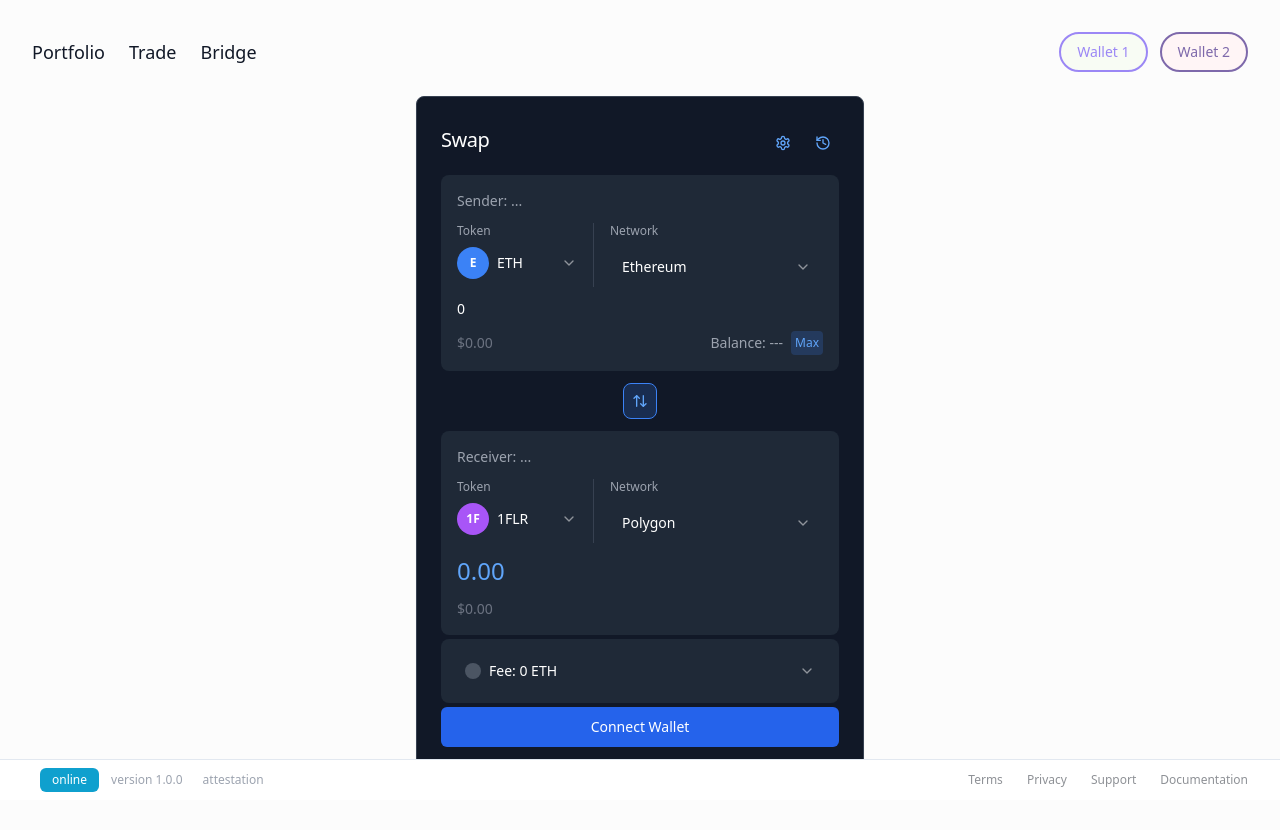
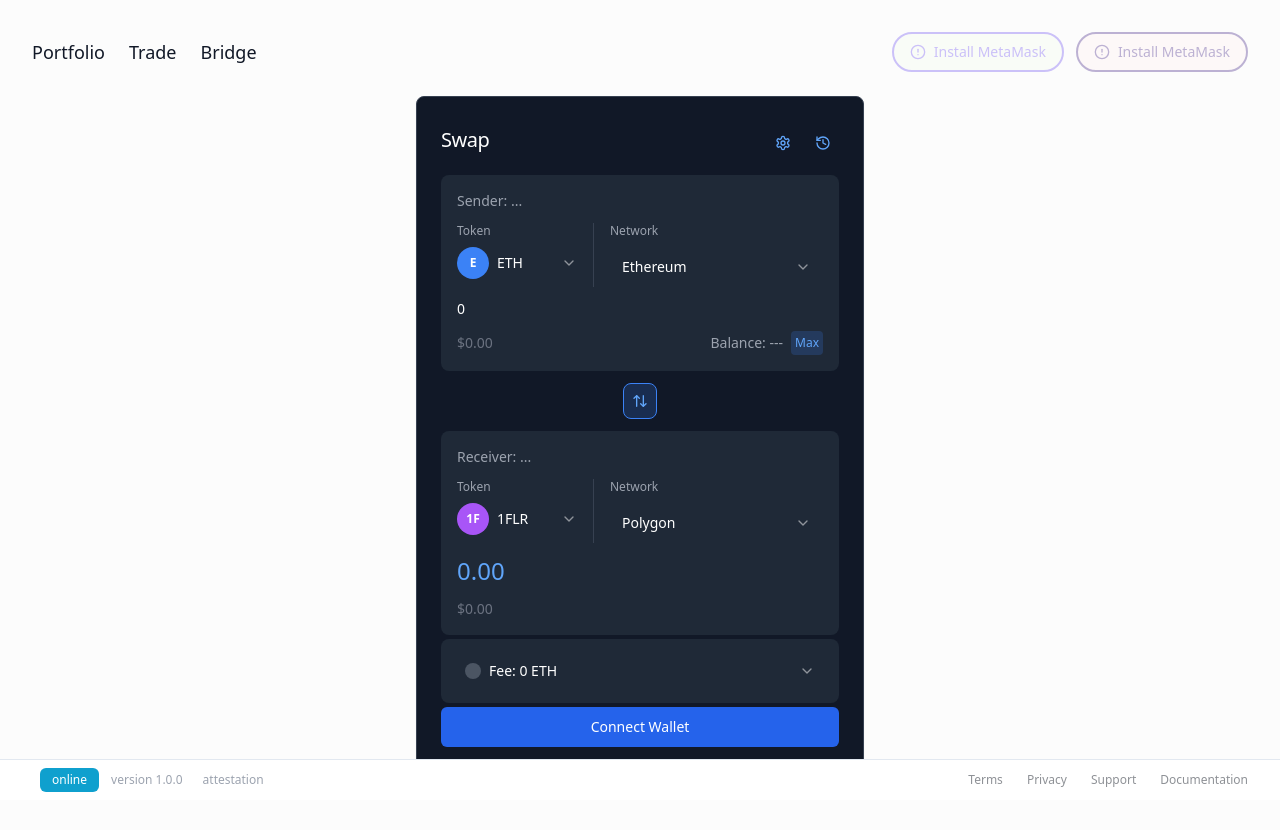
Before and after one commit to aspensprotocol/tradeglance-ui, a React (Vite) app: page /bridge in a window 1280 px wide. Shown: the top 830 px of the page. Built offline with nearby package versions, Linux system fonts and the light colour scheme.

Commit message:
Add MetaMask Connection to Wallet Buttons

```diff
--- a/src/components/TradeForm.tsx
+++ b/src/components/TradeForm.tsx
@@ -3,6 +3,7 @@ import { useState } from "react";
 import { cn } from "@/lib/utils";
 import { Info } from "lucide-react";
 import { Slider } from "@/components/ui/slider";
+import WalletButton from "@/components/WalletButton";
 
 interface TradeFormProps {
   selectedPair: string;
@@ -166,9 +167,9 @@ const TradeForm = ({ selectedPair }: TradeFormProps) => {
         </div>
 
         {/* Wallet Button */}
-        <button className="w-full py-3 px-4 rounded-lg bg-[#00b8a9] text-white font-medium transition-colors hover:bg-[#00a695]">
-          Wallet Not Connected
-        </button>
+        <div className="w-full">
+          <WalletButton walletNumber={1} className="w-full" />
+        </div>
       </div>
     </div>
   );
--- /dev/null
+++ b/src/components/WalletButton.tsx
@@ -0,0 +1,68 @@
+import { Button } from "@/components/ui/button";
+import { useMetaMask } from "@/hooks/useMetaMask";
+import { Wallet, AlertCircle } from "lucide-react";
+import { cn } from "@/lib/utils";
+
+interface WalletButtonProps {
+  walletNumber: 1 | 2;
+  className?: string;
+}
+
+const WalletButton = ({ walletNumber, className }: WalletButtonProps) => {
+  const { isConnected, account, isInstalled, isConnecting, error, connect, disconnect, formatAddress } = useMetaMask();
+
+  const handleClick = () => {
+    if (isConnected) {
+      disconnect();
+    } else {
+      connect();
+    }
+  };
+
+  const getButtonText = () => {
+    if (isConnecting) return "Connecting...";
+    if (isConnected && account) return formatAddress(account);
+    if (!isInstalled) return "Install MetaMask";
+    return `Wallet ${walletNumber}`;
+  };
+
+  const getButtonColor = () => {
+    if (walletNumber === 1) {
+      return "border-2 border-[#9b87f5] text-[#9b87f5] hover:bg-[#9b87f5] hover:text-white bg-[#f8fcf4]";
+    } else {
+      return "border-2 border-[#7E69AB] text-[#7E69AB] hover:bg-[#7E69AB] hover:text-white bg-[#fff5f6]";
+    }
+  };
+
+  return (
+    <div className="relative">
+      <Button
+        variant="outline"
+        onClick={handleClick}
+        disabled={isConnecting || !isInstalled}
+        className={cn(
+          "rounded-full flex items-center gap-2",
+          getButtonColor(),
+          isConnected && "bg-green-50 border-green-500 text-green-700 hover:bg-green-500 hover:text-white",
+          !isInstalled && "opacity-50 cursor-not-allowed",
+          className
+        )}
+      >
+        {!isInstalled ? (
+          <AlertCircle className="w-4 h-4" />
+        ) : (
+          <Wallet className="w-4 h-4" />
+        )}
+        {getButtonText()}
+      </Button>
+
+      {error && (
+        <div className="absolute top-full left-0 mt-1 p-2 bg-red-100 border border-red-300 rounded text-xs text-red-700 whitespace-nowrap z-10">
+          {error}
+        </div>
+      )}
+    </div>
+  );
+};
+
+export default WalletButton;
--- /dev/null
+++ b/src/hooks/useMetaMask.ts
@@ -0,0 +1,133 @@
+import { useState, useEffect } from 'react';
+
+interface MetaMaskState {
+  isConnected: boolean;
+  account: string | null;
+  isInstalled: boolean;
+  isConnecting: boolean;
+  error: string | null;
+}
+
+declare global {
+  interface Window {
+    ethereum?: {
+      isMetaMask?: boolean;
+      request: (args: { method: string; params?: any[] }) => Promise<any>;
+      on: (event: string, callback: (accounts: string[]) => void) => void;
+      removeListener: (event: string, callback: (accounts: string[]) => void) => void;
+    };
+  }
+}
+
+export const useMetaMask = () => {
+  const [state, setState] = useState<MetaMaskState>({
+    isConnected: false,
+    account: null,
+    isInstalled: false,
+    isConnecting: false,
+    error: null,
+  });
+
+  useEffect(() => {
+    const checkMetaMask = () => {
+      const isInstalled = typeof window.ethereum !== 'undefined' && window.ethereum.isMetaMask;
+      setState(prev => ({ ...prev, isInstalled }));
+    };
+
+    checkMetaMask();
+
+    const handleAccountsChanged = (accounts: string[]) => {
+      if (accounts.length === 0) {
+        setState(prev => ({
+          ...prev,
+          isConnected: false,
+          account: null,
+          error: null,
+        }));
+      } else {
+        setState(prev => ({
+          ...prev,
+          isConnected: true,
+          account: accounts[0],
+          error: null,
+        }));
+      }
+    };
+
+    if (window.ethereum) {
+      window.ethereum.on('accountsChanged', handleAccountsChanged);
+
+      // Check if already connected
+      window.ethereum.request({ method: 'eth_accounts' })
+        .then((accounts: string[]) => {
+          if (accounts.length > 0) {
+            setState(prev => ({
+              ...prev,
+              isConnected: true,
+              account: accounts[0],
+            }));
+          }
+        })
+        .catch((error) => {
+          console.error('Error checking accounts:', error);
+        });
+    }
+
+    return () => {
+      if (window.ethereum) {
+        window.ethereum.removeListener('accountsChanged', handleAccountsChanged);
+      }
+    };
+  }, []);
+
+  const connect = async () => {
+    if (!state.isInstalled) {
+      setState(prev => ({ ...prev, error: 'MetaMask is not installed' }));
+      return;
+    }
+
+    setState(prev => ({ ...prev, isConnecting: true, error: null }));
+
+    try {
+      const accounts = await window.ethereum!.request({
+        method: 'eth_requestAccounts',
+      });
+
+      if (accounts.length > 0) {
+        setState(prev => ({
+          ...prev,
+          isConnected: true,
+          account: accounts[0],
+          isConnecting: false,
+          error: null,
+        }));
+      }
+    } catch (error: any) {
+      setState(prev => ({
+        ...prev,
+        isConnecting: false,
+        error: error.message || 'Failed to connect to MetaMask',
+      }));
+    }
+  };
+
+  const disconnect = () => {
+    setState(prev => ({
+      ...prev,
+      isConnected: false,
+      account: null,
+      error: null,
+    }));
+  };
+
+  const formatAddress = (address: string) => {
+    return `${address.slice(0, 6)}...${address.slice(-4)}`;
+  };
+
+  return {
+    ...state,
+    connect,
+    disconnect,
+    formatAddress,
+  };
+};
--- a/src/pages/Bridge.tsx
+++ b/src/pages/Bridge.tsx
@@ -1,11 +1,12 @@
 import { Card, CardContent, CardHeader, CardTitle } from "@/components/ui/card";
-import { Button } from "@/components/ui/button";
 import { Input } from "@/components/ui/input";
 import { Select, SelectContent, SelectItem, SelectTrigger, SelectValue } from "@/components/ui/select";
 import { Dialog, DialogContent, DialogHeader, DialogTitle, DialogTrigger } from "@/components/ui/dialog";
 import { Link } from "react-router-dom";
 import { ArrowUpDown, Settings, History } from "lucide-react";
 import { useState } from "react";
+import { Button } from "@/components/ui/button";
+import WalletButton from "@/components/WalletButton";
 
 const attestationData = {
   "tee_tcb_svn": "06010300000000000000000000000000",
@@ -63,18 +64,8 @@ const Bridge = () => {
           </div>
 
           <div className="flex gap-3">
-            <Button
-              variant="outline"
-              className="rounded-full border-2 border-[#9b87f5] text-[#9b87f5] hover:bg-[#9b87f5] hover:text-white bg-[#f8fcf4]"
-            >
-              Wallet 1
-            </Button>
-            <Button
-              variant="outline"
-              className="rounded-full border-2 border-[#7E69AB] text-[#7E69AB] hover:bg-[#7E69AB] hover:text-white bg-[#fff5f6]"
-            >
-              Wallet 2
-            </Button>
+            <WalletButton walletNumber={1} />
+            <WalletButton walletNumber={2} />
           </div>
         </div>
 
--- a/src/pages/Index.tsx
+++ b/src/pages/Index.tsx
@@ -3,9 +3,10 @@ import TradeForm from "@/components/TradeForm";
 import ActivityPanel from "@/components/ActivityPanel";
 import TransactionTable from "@/components/TransactionTable";
 import { useState } from "react";
-import { Button } from "@/components/ui/button";
 import { Link } from "react-router-dom";
 import { Dialog, DialogContent, DialogHeader, DialogTitle, DialogTrigger } from "@/components/ui/dialog";
+import { Button } from "@/components/ui/button";
+import WalletButton from "@/components/WalletButton";
 
 const attestationData = {
   "tee_tcb_svn": "06010300000000000000000000000000",
@@ -47,18 +48,8 @@ const Index = () => {
           </div>
 
           <div className="flex gap-3">
-            <Button
-              variant="outline"
-              className="rounded-full border-2 border-[#9b87f5] text-[#9b87f5] hover:bg-[#9b87f5] hover:text-white bg-[#f8fcf4]"
-            >
-              Wallet 1
-            </Button>
-            <Button
-              variant="outline"
-              className="rounded-full border-2 border-[#7E69AB] text-[#7E69AB] hover:bg-[#7E69AB] hover:text-white bg-[#fff5f6]"
-            >
-              Wallet 2
-            </Button>
+            <WalletButton walletNumber={1} />
+            <WalletButton walletNumber={2} />
           </div>
         </div>
         <div className="grid grid-cols-4 gap-4">
--- a/src/pages/Portfolio.tsx
+++ b/src/pages/Portfolio.tsx
@@ -1,8 +1,9 @@
 import { Card, CardContent, CardHeader, CardTitle } from "@/components/ui/card";
 import { Table, TableBody, TableCell, TableHead, TableHeader, TableRow } from "@/components/ui/table";
-import { Button } from "@/components/ui/button";
 import { Link } from "react-router-dom";
 import { Dialog, DialogContent, DialogHeader, DialogTitle, DialogTrigger } from "@/components/ui/dialog";
+import { Button } from "@/components/ui/button";
+import WalletButton from "@/components/WalletButton";
 
 const attestationData = {
   "tee_tcb_svn": "06010300000000000000000000000000",
@@ -75,18 +76,8 @@ const Portfolio = () => {
           </div>
 
           <div className="flex gap-3">
-            <Button
-              variant="outline"
-              className="rounded-full border-2 border-[#9b87f5] text-[#9b87f5] hover:bg-[#9b87f5] hover:text-white bg-[#f8fcf4]"
-            >
-              Wallet 1
-            </Button>
-            <Button
-              variant="outline"
-              className="rounded-full border-2 border-[#7E69AB] text-[#7E69AB] hover:bg-[#7E69AB] hover:text-white bg-[#fff5f6]"
-            >
-              Wallet 2
-            </Button>
+            <WalletButton walletNumber={1} />
+            <WalletButton walletNumber={2} />
           </div>
         </div>
 
```
